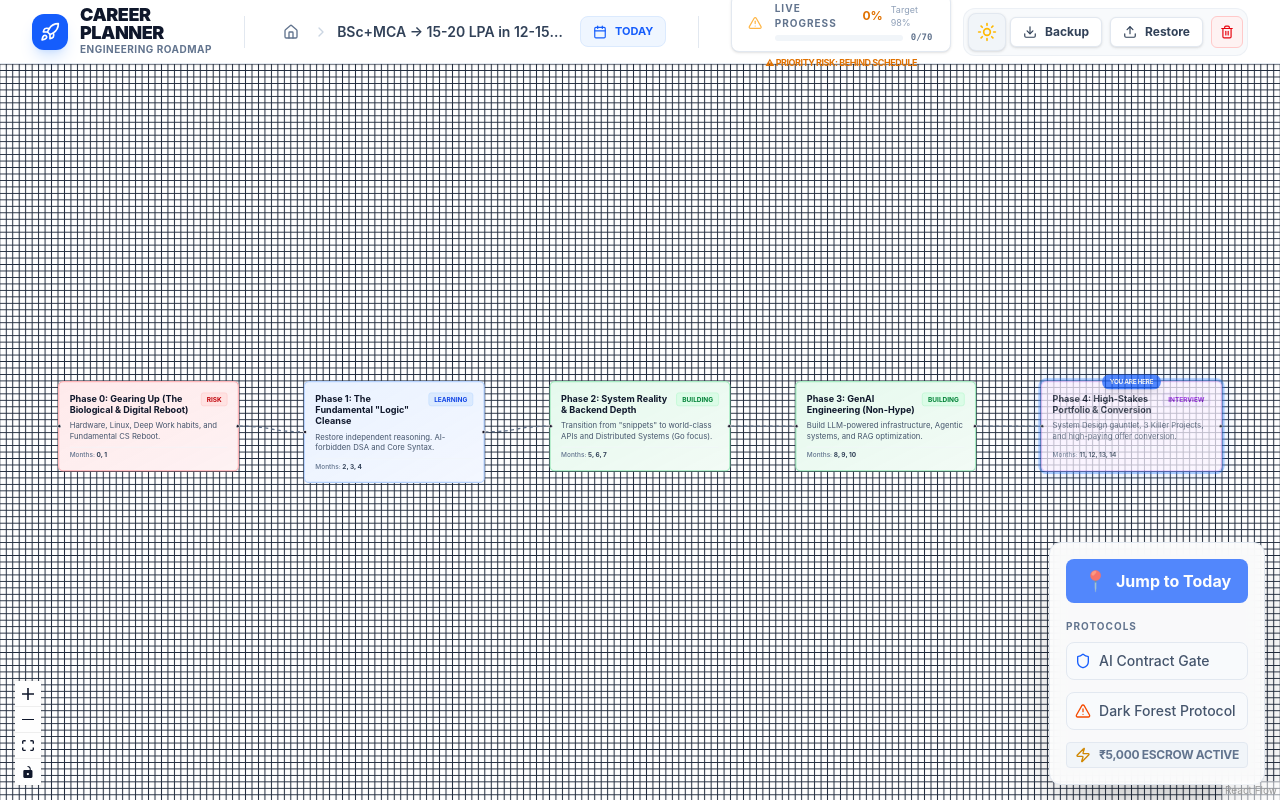
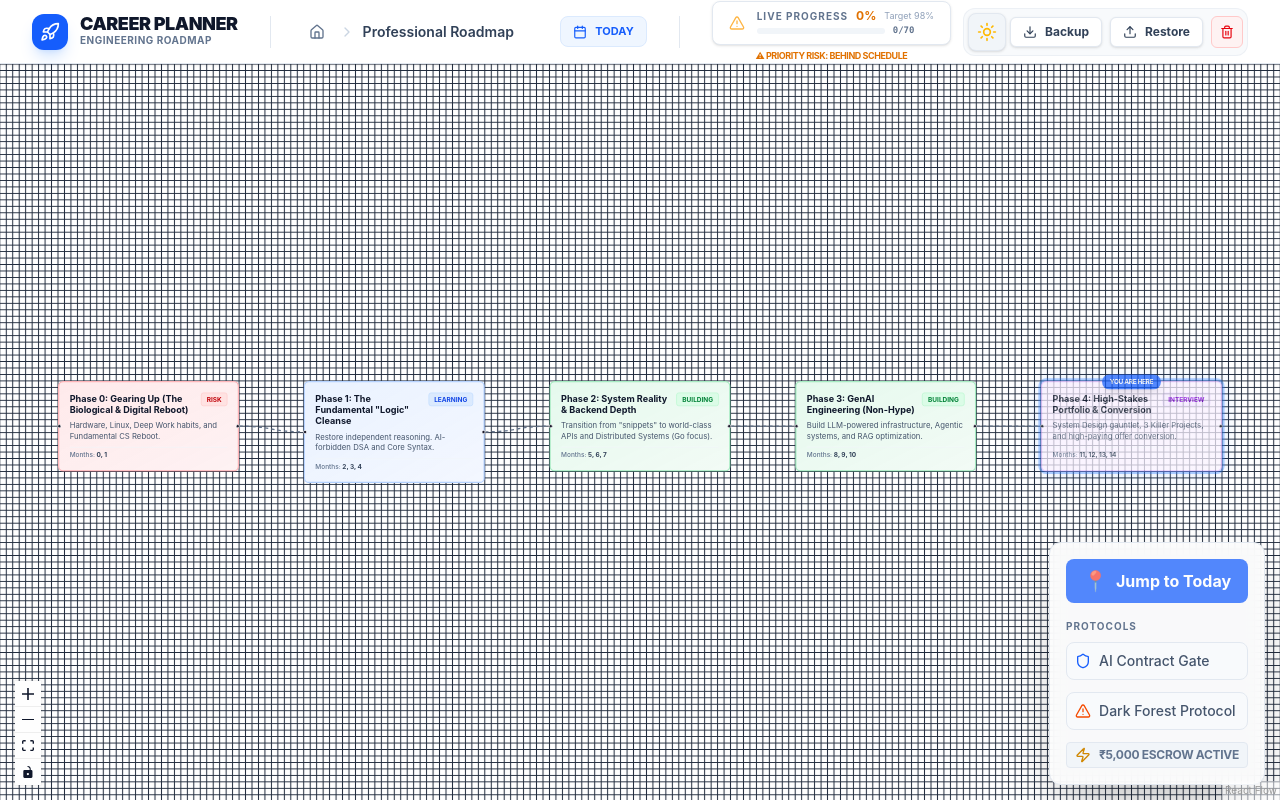
Before and after one commit to 2004Shivam/Planner_Flowchart, a React (Vite) app: page / in a window 1280 px wide. Built offline with nearby package versions, Linux system fonts and the light colour scheme.

Commit message:
chore: remove specific subtitle from header

```diff
--- a/src/app/components/ExecutionFlowchart.tsx
+++ b/src/app/components/ExecutionFlowchart.tsx
@@ -181,7 +181,7 @@ export function ExecutionFlowchart() {
       const phase = phases.find(p => p.id === selectedPhase);
       return phase?.title || '';
     }
-    return 'BSc+MCA → 15-20 LPA in 12-15 Months';
+    return 'Professional Roadmap';
   };
 
   return (
```
